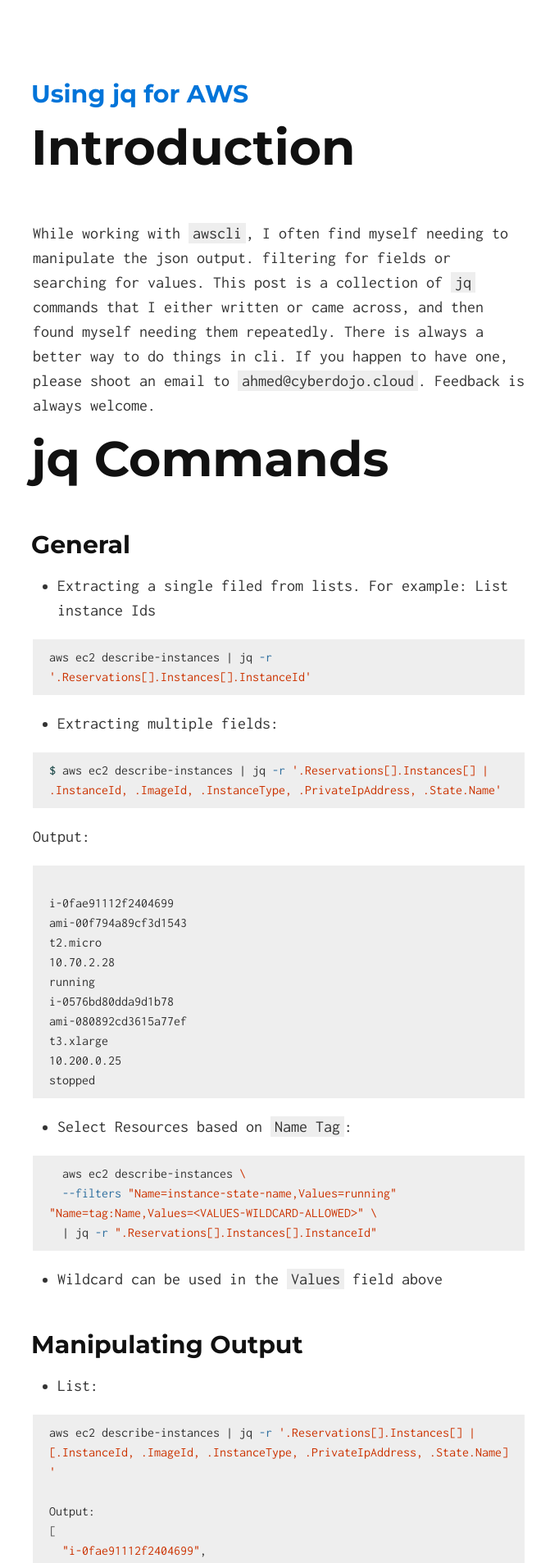
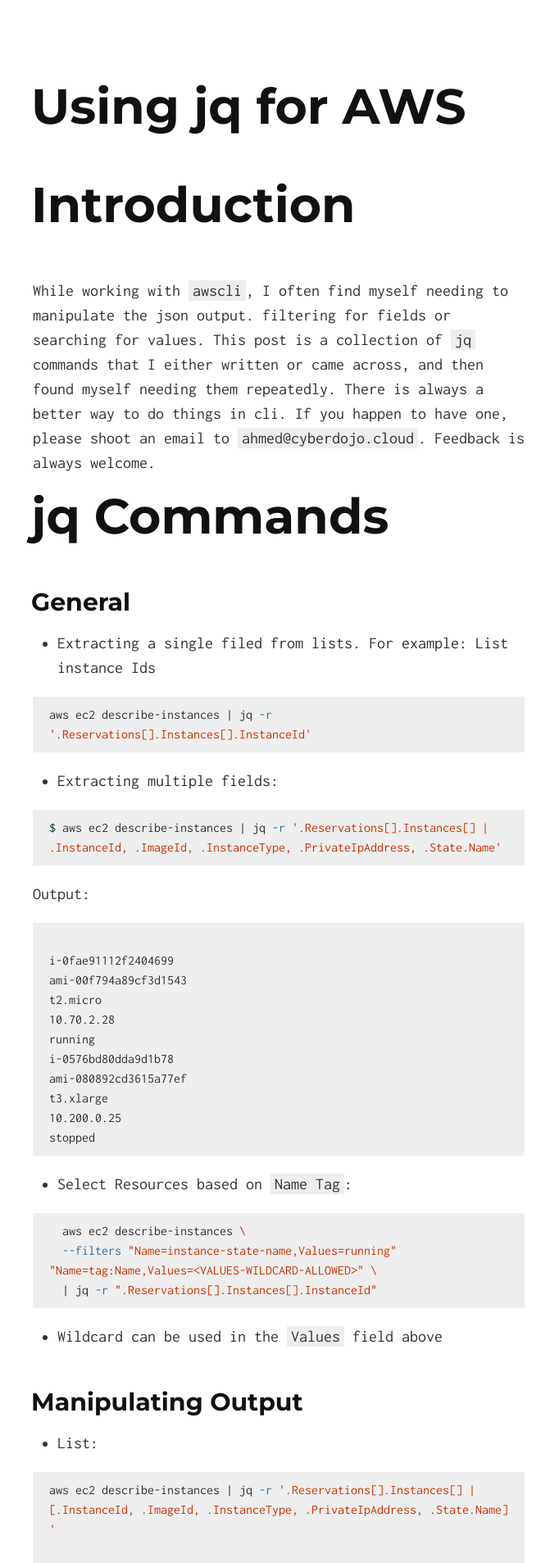
Before and after one commit to Ahmed-AG/cyberdojo-page, a Jekyll site: the page built from read/2022-07-23-jq-for-AWS.md, in a window 1280 px wide. Shown: the top 1907 px of the page at 82% size, without its empty margins (300-971 px from the left). Built offline with Jekyll 4.4.1, drawn with Linux system fonts in a browser that asks for light colours.

Commit message:
jq for AWS

```diff
--- a/_layouts/reads.html
+++ b/_layouts/reads.html
@@ -12,7 +12,7 @@
 </head>
 <body>
   <div class="container">
-    <h2 style="text-align: left;"><a href="./">{{ page.title }}</a></h2>
+    <h1 style="text-align: left;"><a href="./">{{ page.title }}</a></h1>
     {{ content }}
   </div>
 {% include scripts.html %}
```
